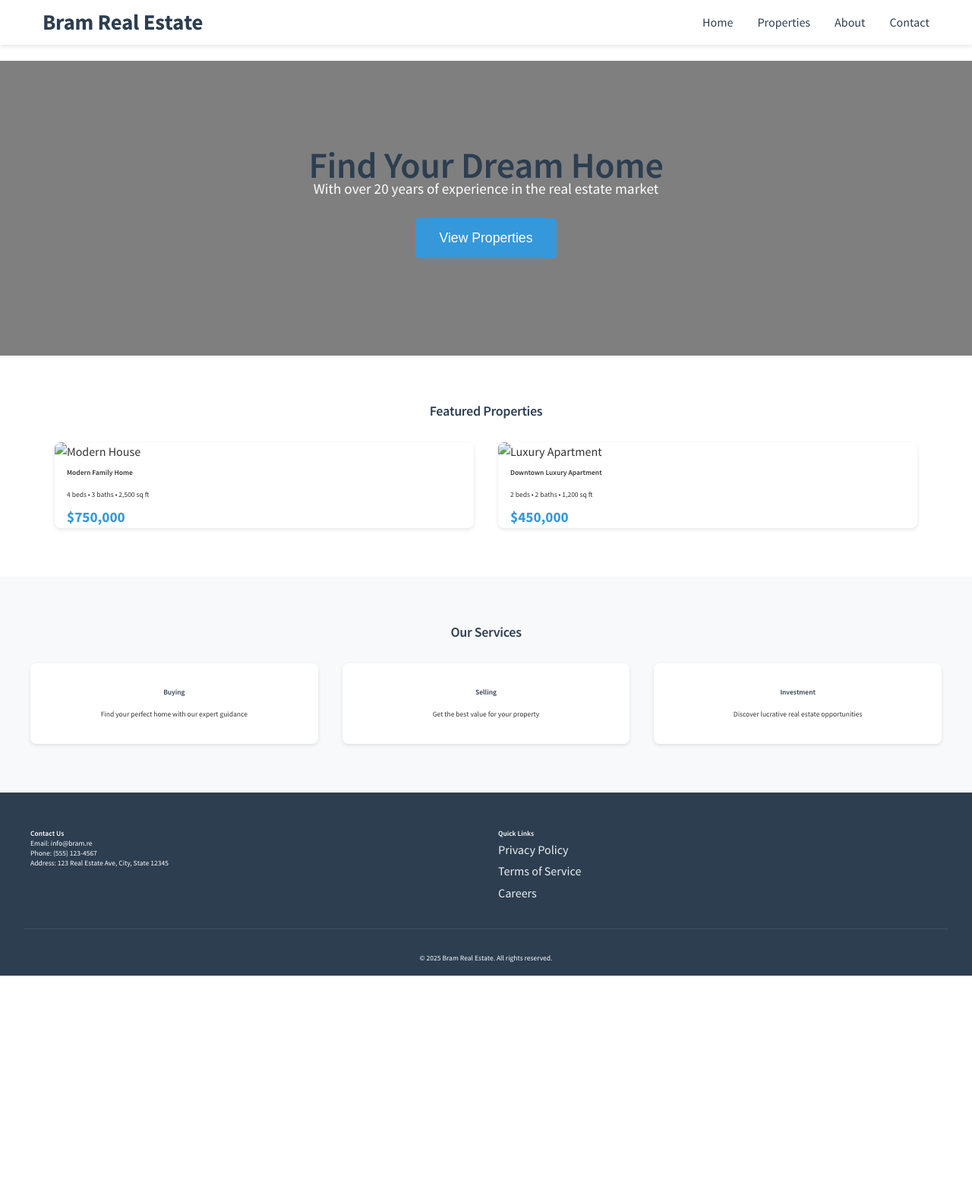
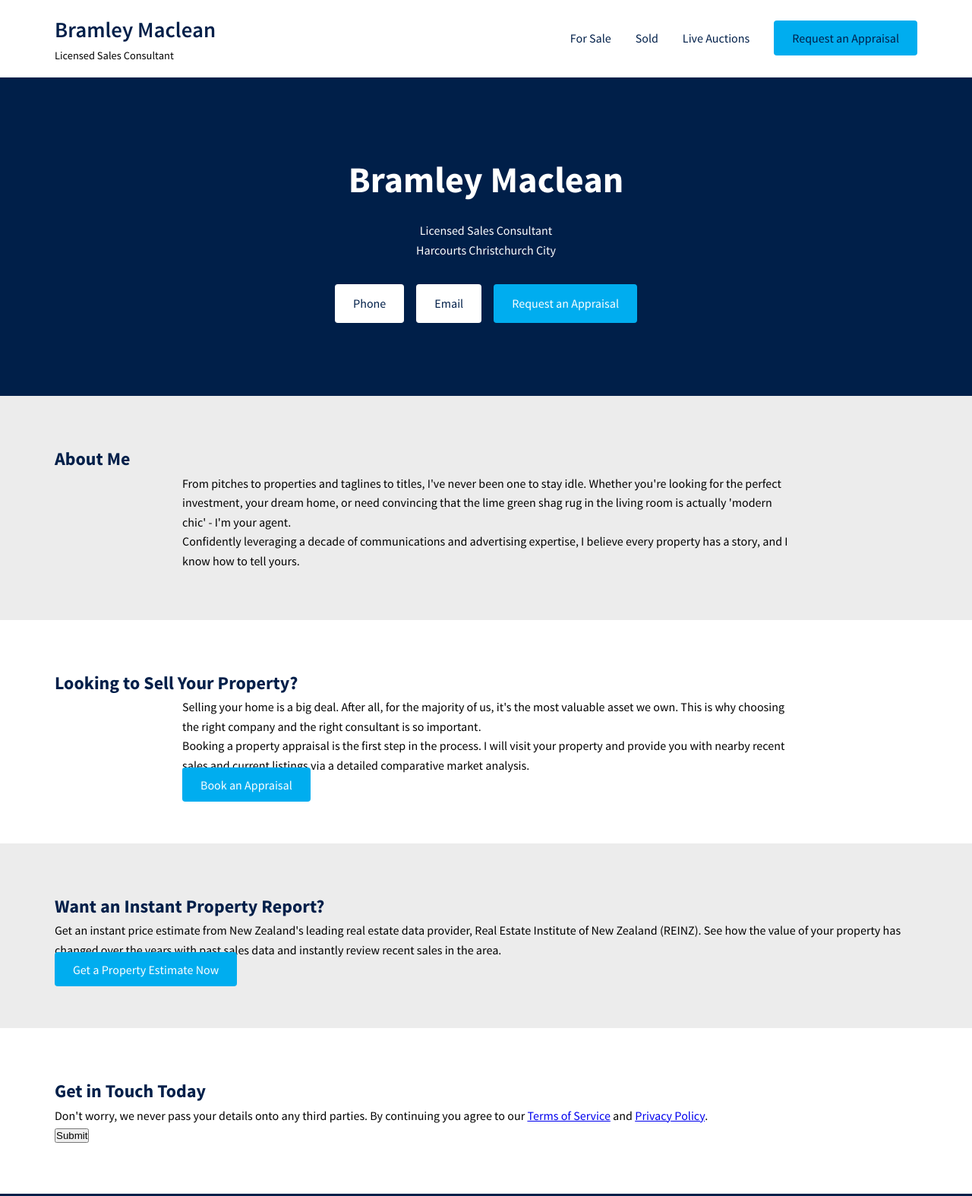
Before and after one commit to BoundingBram/bram.re, a plain HTML site: page index.html in a window 1280 px wide. Shown: the top 1574 px of the page at 76% size. Before the commit the page ends 1284 px from the top, so only its background shows below. Drawn offline with Linux system fonts and the light colour scheme.

Commit message:
Updated look
Copy and styling.

```diff
--- a/index.html
+++ b/index.html
@@ -5,89 +5,151 @@
     <meta name="viewport" content="width=device-width, initial-scale=1.0" />
     <meta
       name="description"
-      content="Bram Real Estate - Your trusted partner in finding the perfect home"
+      content="Bramley Maclean - Licensed Sales Consultant at Harcourts Christchurch City"
     />
-    <title>Bram Real Estate | Home</title>
+    <title>Bramley Maclean | Harcourts Christchurch City</title>
     <link rel="stylesheet" href="styles.css" />
   </head>
   <body>
     <header>
-      <nav>
-        <div class="logo">
-          <h1>Bram Real Estate</h1>
+      <nav class="top-nav">
+        <div class="nav-container">
+          <div class="logo">
+            <h1>Bramley Maclean</h1>
+            <p class="subtitle">Licensed Sales Consultant</p>
+          </div>
+          <ul class="primary-nav">
+            <li><a href="#for-sale">For Sale</a></li>
+            <li><a href="#sold">Sold</a></li>
+            <li><a href="#live-auctions">Live Auctions</a></li>
+            <li>
+              <a href="#appraisal" class="cta-button">Request an Appraisal</a>
+            </li>
+          </ul>
         </div>
-        <ul>
-          <li><a href="#home">Home</a></li>
-          <li><a href="#properties">Properties</a></li>
-          <li><a href="#about">About</a></li>
-          <li><a href="#contact">Contact</a></li>
-        </ul>
       </nav>
     </header>
 
     <main>
-      <section id="hero">
-        <h2>Find Your Dream Home</h2>
-        <p>With over 20 years of experience in the real estate market</p>
-        <button>View Properties</button>
-      </section>
-
-      <section id="featured-properties">
-        <h2>Featured Properties</h2>
-        <div class="property-grid">
-          <div class="property-card">
-            <img src="/api/placeholder/400/300" alt="Modern House" />
-            <h3>Modern Family Home</h3>
-            <p>4 beds • 3 baths • 2,500 sq ft</p>
-            <p class="price">$750,000</p>
-          </div>
-          <div class="property-card">
-            <img src="/api/placeholder/400/300" alt="Luxury Apartment" />
-            <h3>Downtown Luxury Apartment</h3>
-            <p>2 beds • 2 baths • 1,200 sq ft</p>
-            <p class="price">$450,000</p>
+      <section id="hero" class="hero">
+        <div class="container">
+          <div class="hero-content">
+            <h2>Bramley <strong>Maclean</strong></h2>
+            <p class="title">Licensed Sales Consultant</p>
+            <p class="company">Harcourts Christchurch City</p>
+            <div class="contact-buttons">
+              <a href="tel:" class="contact-button">Phone</a>
+              <a href="mailto:" class="contact-button">Email</a>
+              <a href="#appraisal" class="contact-button highlight"
+                >Request an Appraisal</a
+              >
+            </div>
           </div>
         </div>
       </section>
 
-      <section id="services">
-        <h2>Our Services</h2>
-        <div class="services-container">
-          <div class="service">
-            <h3>Buying</h3>
-            <p>Find your perfect home with our expert guidance</p>
+      <section id="about" class="about">
+        <div class="container">
+          <h2>About Me</h2>
+          <div class="about-content">
+            <p>
+              From pitches to properties and taglines to titles, I've never been
+              one to stay idle. Whether you're looking for the perfect
+              investment, your dream home, or need convincing that the lime
+              green shag rug in the living room is actually 'modern chic' - I'm
+              your agent.
+            </p>
+            <p>
+              Confidently leveraging a decade of communications and advertising
+              expertise, I believe every property has a story, and I know how to
+              tell yours.
+            </p>
+            <!-- Rest of the about content -->
           </div>
-          <div class="service">
-            <h3>Selling</h3>
-            <p>Get the best value for your property</p>
+        </div>
+      </section>
+
+      <section id="sell" class="sell-property">
+        <div class="container">
+          <h2>Looking to Sell Your Property?</h2>
+          <div class="sell-content">
+            <p>
+              Selling your home is a big deal. After all, for the majority of
+              us, it's the most valuable asset we own. This is why choosing the
+              right company and the right consultant is so important.
+            </p>
+            <p>
+              Booking a property appraisal is the first step in the process. I
+              will visit your property and provide you with nearby recent sales
+              and current listings via a detailed comparative market analysis.
+            </p>
+            <div class="cta-buttons">
+              <a href="#book-appraisal" class="cta-button">Book an Appraisal</a>
+            </div>
           </div>
-          <div class="service">
-            <h3>Investment</h3>
-            <p>Discover lucrative real estate opportunities</p>
+        </div>
+      </section>
+
+      <section id="estimate" class="property-estimate">
+        <div class="container">
+          <h2>Want an Instant Property Report?</h2>
+          <p>
+            Get an instant price estimate from New Zealand's leading real estate
+            data provider, Real Estate Institute of New Zealand (REINZ). See how
+            the value of your property has changed over the years with past
+            sales data and instantly review recent sales in the area.
+          </p>
+          <div class="cta-buttons">
+            <a href="#estimate" class="cta-button"
+              >Get a Property Estimate Now</a
+            >
           </div>
+        </div>
+      </section>
+
+      <section id="contact" class="contact-form">
+        <div class="container">
+          <h2>Get in Touch Today</h2>
+          <form id="contact-form">
+            <!-- Form fields would go here -->
+            <p class="form-disclaimer">
+              Don't worry, we never pass your details onto any third parties. By
+              continuing you agree to our
+              <a href="#terms">Terms of Service</a> and
+              <a href="#privacy">Privacy Policy</a>.
+            </p>
+            <button type="submit" class="submit-button">Submit</button>
+          </form>
         </div>
       </section>
     </main>
 
     <footer>
-      <div class="footer-content">
-        <div class="contact-info">
-          <h3>Contact Us</h3>
-          <p>Email: info@bram.re</p>
-          <p>Phone: (555) 123-4567</p>
-          <p>Address: 123 Real Estate Ave, City, State 12345</p>
+      <div class="footer-content container">
+        <div class="footer-primary">
+          <div class="footer-nav">
+            <h3>Quick Links</h3>
+            <ul>
+              <li><a href="#home">Home</a></li>
+              <li><a href="#for-sale">For Sale</a></li>
+              <li><a href="#sold">Sold</a></li>
+              <li><a href="#live-auctions">Live Auctions</a></li>
+              <li><a href="#appraisal">Request an Appraisal</a></li>
+            </ul>
+          </div>
         </div>
-        <div class="footer-links">
-          <h3>Quick Links</h3>
-          <ul>
+        <div class="footer-secondary">
+          <p>&copy; 2025 Harcourts</p>
+          <p>Harcourts Grenadier Licensed under REAA 2008</p>
+          <ul class="legal-links">
             <li><a href="#privacy">Privacy Policy</a></li>
-            <li><a href="#terms">Terms of Service</a></li>
-            <li><a href="#careers">Careers</a></li>
+            <li><a href="#cookies">Cookie Policy</a></li>
+            <li><a href="#disclaimer">Disclaimer</a></li>
+            <li><a href="#trademarks">Trade Marks & Legal</a></li>
+            <li><a href="#complaints">Complaints</a></li>
+            <li><a href="#advice">Consumer Advice</a></li>
           </ul>
         </div>
-      </div>
-      <div class="copyright">
-        <p>&copy; 2025 Bram Real Estate. All rights reserved.</p>
       </div>
     </footer>
   </body>
--- a/styles.css
+++ b/styles.css
@@ -1,3 +1,12 @@
+/* Brand Colors */
+:root {
+    --navy: #001f49;
+    --white: #ffffff;
+    --black: #000000;
+    --light-grey: #ececec;
+    --cyan: #00adef;
+}
+
 /* Font Face Declarations */
 @font-face {
     font-family: 'Source Sans Pro';
@@ -27,7 +36,7 @@
     font-style: normal;
 }
 
-/* Reset and base styles */
+/* Reset and Base Styles */
 * {
     margin: 0;
     padding: 0;
@@ -37,198 +46,17 @@
 body {
     font-family: 'Source Sans Pro', sans-serif;
     line-height: 1.6;
-    color: #333;
+    color: var(--black);
+    background-color: var(--white);
 }
 
-/* Header and Navigation */
-header {
-    background-color: #fff;
-    box-shadow: 0 2px 5px rgba(0, 0, 0, 0.1);
-    position: fixed;
-    width: 100%;
-    top: 0;
-    z-index: 1000;
+.container {
+    max-width: 1200px;
+    margin: 0 auto;
+    padding: 0 2rem;
 }
 
-nav {
-    max-width: 1200px;
-    margin: 0 auto;
-    padding: 1rem;
-    display: flex;
-    justify-content: space-between;
-    align-items: center;
-}
-
-.logo h1 {
-    color: #2c3e50;
-    font-size: 1.8rem;
-}
-
-nav ul {
-    display: flex;
-    list-style: none;
-    gap: 2rem;
-}
-
-nav a {
-    text-decoration: none;
-    color: #2c3e50;
-    font-weight: 500;
-    transition: color 0.3s ease;
-}
-
-nav a:hover {
-    color: #3498db;
-}
-
-/* Main Content */
-main {
-    margin-top: 80px;
-}
-
-/* Hero Section */
-#hero {
-    background: linear-gradient(rgba(0, 0, 0, 0.5), rgba(0, 0, 0, 0.5)), url('/api/placeholder/1200/600');
-    background-size: cover;
-    background-position: center;
-    color: white;
-    text-align: center;
-    padding: 8rem 2rem;
-}
-
-#hero h2 {
-    font-size: 3rem;
-    margin-bottom: 1rem;
-}
-
-#hero p {
-    font-size: 1.2rem;
-    margin-bottom: 2rem;
-}
-
-#hero button {
-    background-color: #3498db;
-    color: white;
-    border: none;
-    padding: 1rem 2rem;
-    font-size: 1.1rem;
-    cursor: pointer;
-    border-radius: 5px;
-    transition: background-color 0.3s ease;
-}
-
-#hero button:hover {
-    background-color: #2980b9;
-}
-
-/* Featured Properties */
-#featured-properties {
-    padding: 4rem 2rem;
-    max-width: 1200px;
-    margin: 0 auto;
-}
-
-.property-grid {
-    display: grid;
-    grid-template-columns: repeat(auto-fit, minmax(300px, 1fr));
-    gap: 2rem;
-    margin-top: 2rem;
-}
-
-.property-card {
-    background: white;
-    border-radius: 8px;
-    overflow: hidden;
-    box-shadow: 0 2px 5px rgba(0, 0, 0, 0.1);
-    transition: transform 0.3s ease;
-}
-
-.property-card:hover {
-    transform: translateY(-5px);
-}
-
-.property-card img {
-    width: 100%;
-    height: 200px;
-    object-fit: cover;
-}
-
-.property-card h3,
-.property-card p {
-    padding: 0.5rem 1rem;
-}
-
-.property-card .price {
-    color: #3498db;
-    font-weight: bold;
-    font-size: 1.2rem;
-}
-
-/* Services Section */
-#services {
-    background-color: #f8f9fa;
-    padding: 4rem 2rem;
-}
-
-.services-container {
-    max-width: 1200px;
-    margin: 0 auto;
-    display: grid;
-    grid-template-columns: repeat(auto-fit, minmax(250px, 1fr));
-    gap: 2rem;
-    margin-top: 2rem;
-}
-
-.service {
-    background: white;
-    padding: 2rem;
-    border-radius: 8px;
-    text-align: center;
-    box-shadow: 0 2px 5px rgba(0, 0, 0, 0.1);
-}
-
-.service h3 {
-    color: #2c3e50;
-    margin-bottom: 1rem;
-}
-
-/* Footer */
-footer {
-    background-color: #2c3e50;
-    color: white;
-    padding: 3rem 2rem 1rem;
-}
-
-.footer-content {
-    max-width: 1200px;
-    margin: 0 auto;
-    display: grid;
-    grid-template-columns: repeat(auto-fit, minmax(250px, 1fr));
-    gap: 2rem;
-    margin-bottom: 2rem;
-}
-
-.footer-links ul {
-    list-style: none;
-}
-
-.footer-links a {
-    color: #ecf0f1;
-    text-decoration: none;
-    line-height: 1.8;
-}
-
-.footer-links a:hover {
-    color: #3498db;
-}
-
-.copyright {
-    text-align: center;
-    padding-top: 2rem;
-    border-top: 1px solid rgba(255, 255, 255, 0.1);
-}
-
-/* Typography Styles based on Brand Guidelines */
+/* Typography */
 h1,
 h2,
 h3,
@@ -236,63 +64,177 @@ h4,
 h5,
 h6 {
     font-family: 'Source Sans Pro', sans-serif;
+    color: var(--navy);
 }
 
-/* Main Headers */
-h1 {
-    font-size: 30px;
-    line-height: 27px;
-    font-weight: 700;
-    letter-spacing: -0.3px;
+/* Header and Navigation */
+header {
+    background-color: var(--white);
+    border-bottom: 1px solid var(--light-grey);
 }
 
-/* Subheadings */
-h2 {
-    font-size: 18px;
-    line-height: 18px;
-    font-weight: 600;
-    letter-spacing: -0.3px;
+.top-nav {
+    padding: 1rem 0;
 }
 
-/* Secondary Subheadings */
-h3 {
-    font-size: 9.5px;
-    line-height: 13px;
+.nav-container {
+    display: flex;
+    justify-content: space-between;
+    align-items: center;
+    max-width: 1200px;
+    margin: 0 auto;
+    padding: 0 2rem;
+}
+
+.logo h1 {
+    color: var(--navy);
+    font-size: 1.8rem;
     font-weight: 600;
 }
 
-/* Body Copy */
-p {
-    font-size: 9.5px;
-    line-height: 13px;
-    font-weight: 400;
+.subtitle {
+    color: var(--black);
+    font-size: 0.9rem;
 }
 
-/* Section Headers */
-section h2 {
+.primary-nav {
+    display: flex;
+    list-style: none;
+    gap: 2rem;
+}
+
+.primary-nav a {
+    text-decoration: none;
+    color: var(--navy);
+    font-weight: 500;
+    transition: color 0.3s ease;
+}
+
+.primary-nav a:hover {
+    color: var(--cyan);
+}
+
+/* Hero Section */
+.hero {
+    background-color: var(--navy);
+    color: var(--white);
+    padding: 6rem 0;
     text-align: center;
-    color: #2c3e50;
-    margin-bottom: 2rem;
+}
+
+.hero h2 {
+    color: var(--white);
+    font-size: 3rem;
+    margin-bottom: 1rem;
+}
+
+.contact-buttons {
+    display: flex;
+    gap: 1rem;
+    justify-content: center;
+    margin-top: 2rem;
+}
+
+.contact-button {
+    background-color: var(--white);
+    color: var(--navy);
+    padding: 0.8rem 1.5rem;
+    text-decoration: none;
+    border-radius: 4px;
+    transition: all 0.3s ease;
+}
+
+.contact-button.highlight {
+    background-color: var(--cyan);
+    color: var(--white);
+}
+
+/* Content Sections */
+section {
+    padding: 4rem 0;
+}
+
+section:nth-child(even) {
+    background-color: var(--light-grey);
+}
+
+.about-content,
+.sell-content {
+    max-width: 800px;
+    margin: 0 auto;
+}
+
+/* CTA Buttons */
+.cta-button {
+    background-color: var(--cyan);
+    color: var(--white);
+    padding: 0.8rem 1.5rem;
+    text-decoration: none;
+    border-radius: 4px;
+    transition: all 0.3s ease;
+}
+
+.cta-button:hover {
+    background-color: var(--navy);
+}
+
+/* Footer */
+footer {
+    background-color: var(--navy);
+    color: var(--white);
+    padding: 3rem 0 1rem;
+}
+
+.footer-content {
+    display: grid;
+    grid-template-columns: 1fr 1fr;
+    gap: 2rem;
+}
+
+.footer-nav ul {
+    list-style: none;
+}
+
+.footer-nav a {
+    color: var(--white);
+    text-decoration: none;
+    line-height: 2;
+}
+
+.legal-links {
+    display: flex;
+    flex-wrap: wrap;
+    gap: 1rem;
+    list-style: none;
+    margin-top: 1rem;
+}
+
+.legal-links a {
+    color: var(--white);
+    text-decoration: none;
+    font-size: 0.9rem;
+    opacity: 0.8;
 }
 
 /* Responsive Design */
 @media (max-width: 768px) {
-    nav {
+    .nav-container {
         flex-direction: column;
         gap: 1rem;
     }
 
-    nav ul {
+    .primary-nav {
         flex-direction: column;
-        text-align: center;
-        gap: 1rem;
-    }
-
-    #hero h2 {
-        font-size: 2rem;
+        align-items: center;
     }
 
     .footer-content {
+        grid-template-columns: 1fr;
         text-align: center;
     }
+
+    .contact-buttons {
+        flex-direction: column;
+        align-items: center;
+    }
 }
```
